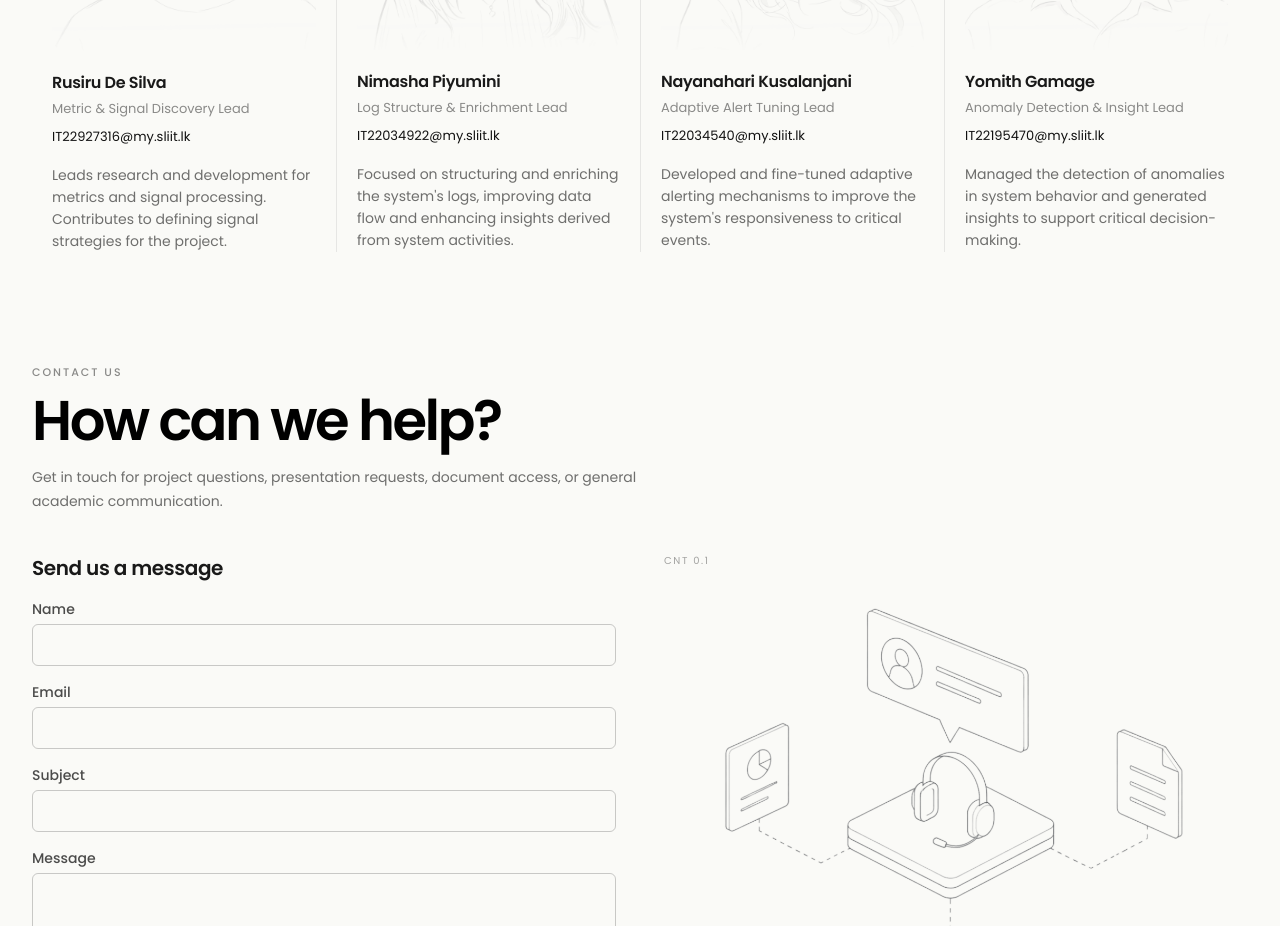
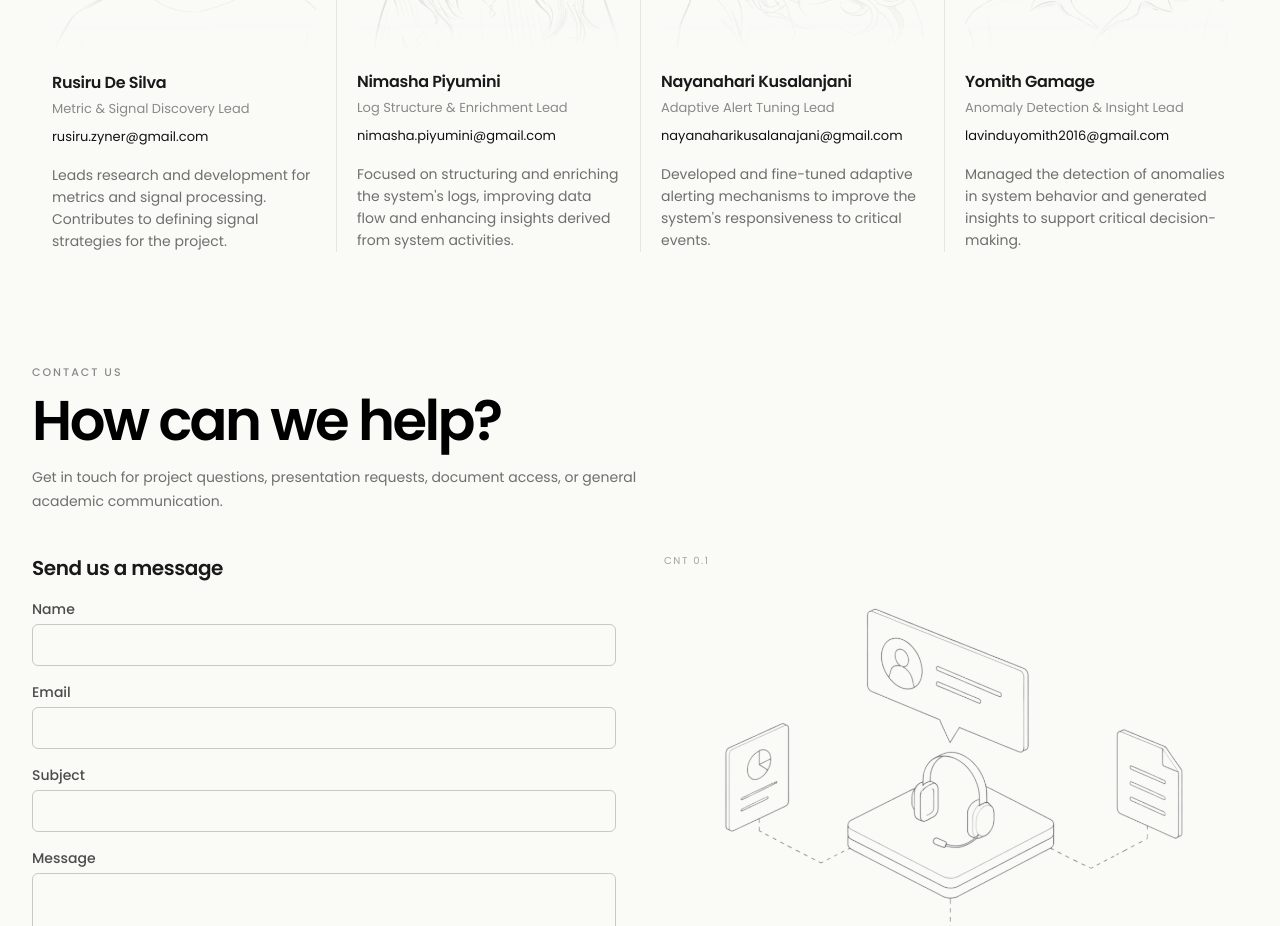
Before and after one commit to IT22927316/ObservIQ---Commercialization-Landing-Page, a Next.js app: page / in a window 1280 px wide. Shown: the part 5640-6566 px from the top of the page. Built offline with nearby package versions, Linux system fonts and the light colour scheme.

Commit message:
Updating Emails

```diff
--- a/app/sections/About.tsx
+++ b/app/sections/About.tsx
@@ -9,7 +9,7 @@ const teamMembers = [
     id: "MEM 0.1",
     name: "Rusiru De Silva",
     role: "Metric & Signal Discovery Lead",
-    email: "IT22927316@my.sliit.lk",
+    email: "rusiru.zyner@gmail.com",
     achievement:
       "Leads research and development for metrics and signal processing. Contributes to defining signal strategies for the project.",
     image: "/images/im_1.png",
@@ -19,7 +19,7 @@ const teamMembers = [
     id: "MEM 0.2",
     name: "Nimasha Piyumini",
     role: "Log Structure & Enrichment Lead",
-    email: "IT22034922@my.sliit.lk",
+    email: "nimasha.piyumini@gmail.com",
     achievement:
       "Focused on structuring and enriching the system's logs, improving data flow and enhancing insights derived from system activities.",
     image: "/images/im_2.png", // Image path for person2
@@ -29,7 +29,7 @@ const teamMembers = [
     id: "MEM 0.3",
     name: "Nayanahari Kusalanjani",
     role: "Adaptive Alert Tuning Lead",
-    email: "IT22034540@my.sliit.lk",
+    email: "nayanaharikusalanajani@gmail.com",
     achievement:
       "Developed and fine-tuned adaptive alerting mechanisms to improve the system's responsiveness to critical events.",
     image: "/images/im_3.png", // Image path for person3
@@ -39,7 +39,7 @@ const teamMembers = [
     id: "MEM 0.4",
     name: "Yomith Gamage",
     role: "Anomaly Detection & Insight Lead",
-    email: "IT22195470@my.sliit.lk",
+    email: "lavinduyomith2016@gmail.com",
     achievement:
       "Managed the detection of anomalies in system behavior and generated insights to support critical decision-making.",
     image: "/images/im_4.png", // Image path for person4
```
